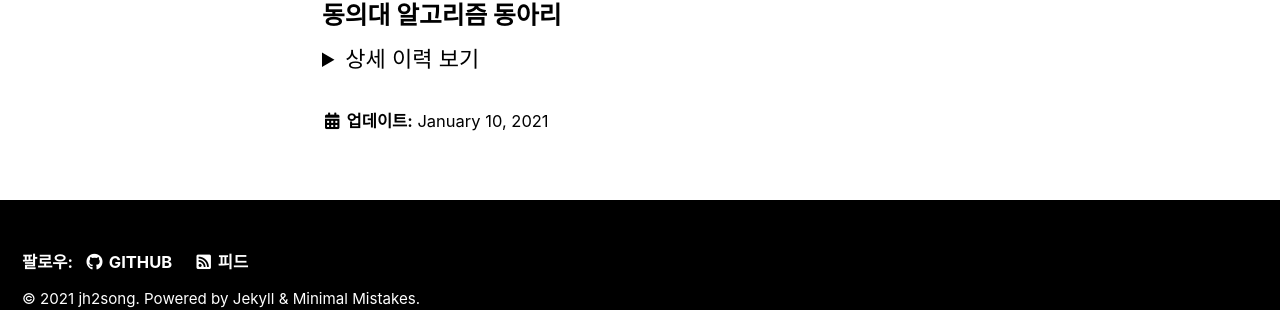
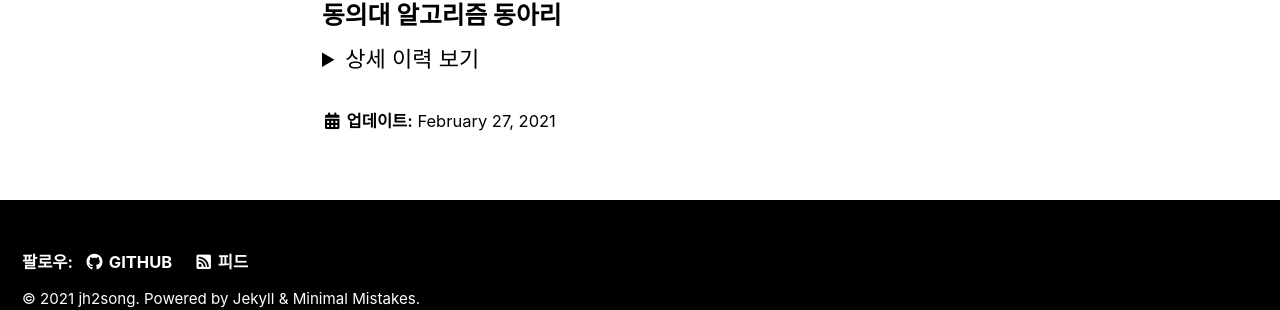
Before and after one commit to jh2song/jh2song.github.io, a Jekyll site: the page built from _pages/about.md, in a window 1280 px wide and 900 px high, scrolled down 798 px. Shown: the part 546-856 px from the top of the window. Built offline with Jekyll 4.4.1, drawn with Linux system fonts in a browser that asks for light colours; cached includes are drawn as plain includes; part of the change alters nothing that is shown.

Commit message:
21/02/27

```diff
--- a/_pages/about.md
+++ b/_pages/about.md
@@ -1,7 +1,7 @@
 ---
 permalink: /about/
 title: "송지훈 Jihoon Song"
-last_modified_at: 2021-01-10
+last_modified_at: 2021-02-27
 toc: true
 toc_sticky: true
 ---
@@ -14,7 +14,7 @@ toc_sticky: true
 <summary>상세 이력 보기</summary>
 <div markdown="1">
 
-- 2020.12.30 ~
+- 2020.12.30 ~ 2021.02.26
 - 인턴
 - 본인 수행 업무: 이벤트단 쿼리 정리. 전자정부표준프레임워크로 서비스 고도화 (Spring MVC, MyBatis, eGovFramework)
 
@@ -64,7 +64,7 @@ toc_sticky: true
 - 2020.10
 - 252nd / 334th
 - Team Name: HACKjeongdap
-- Scoreboard: [Scoreboard Link](http://icpckorea.org/2020/preliminary/scoreboard/dbda78f0e4/)
+- Scoreboard: [Link](http://icpckorea.org/2020/preliminary/scoreboard/dbda78f0e4/)
 
 </div>
 </details>
```
